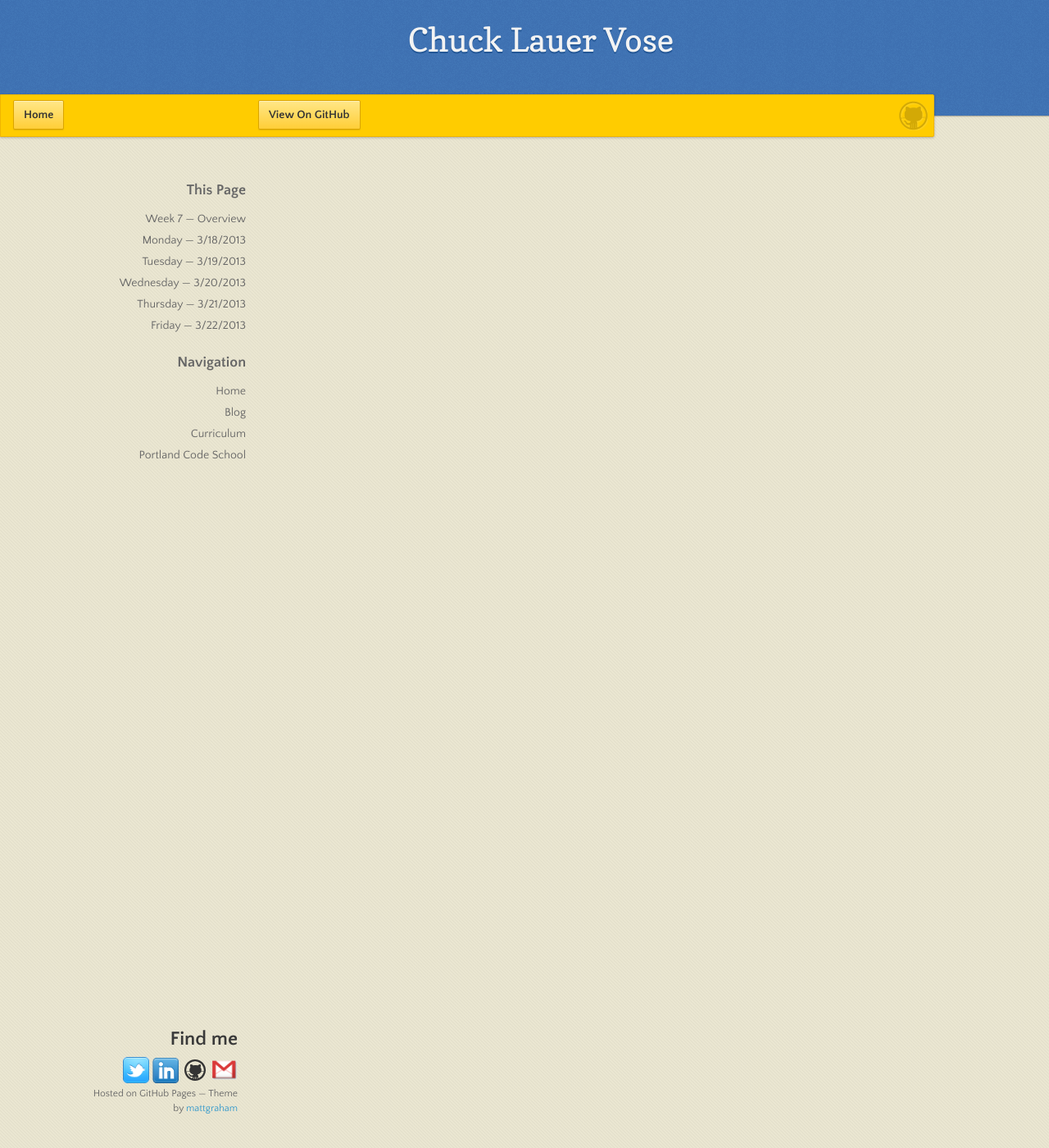
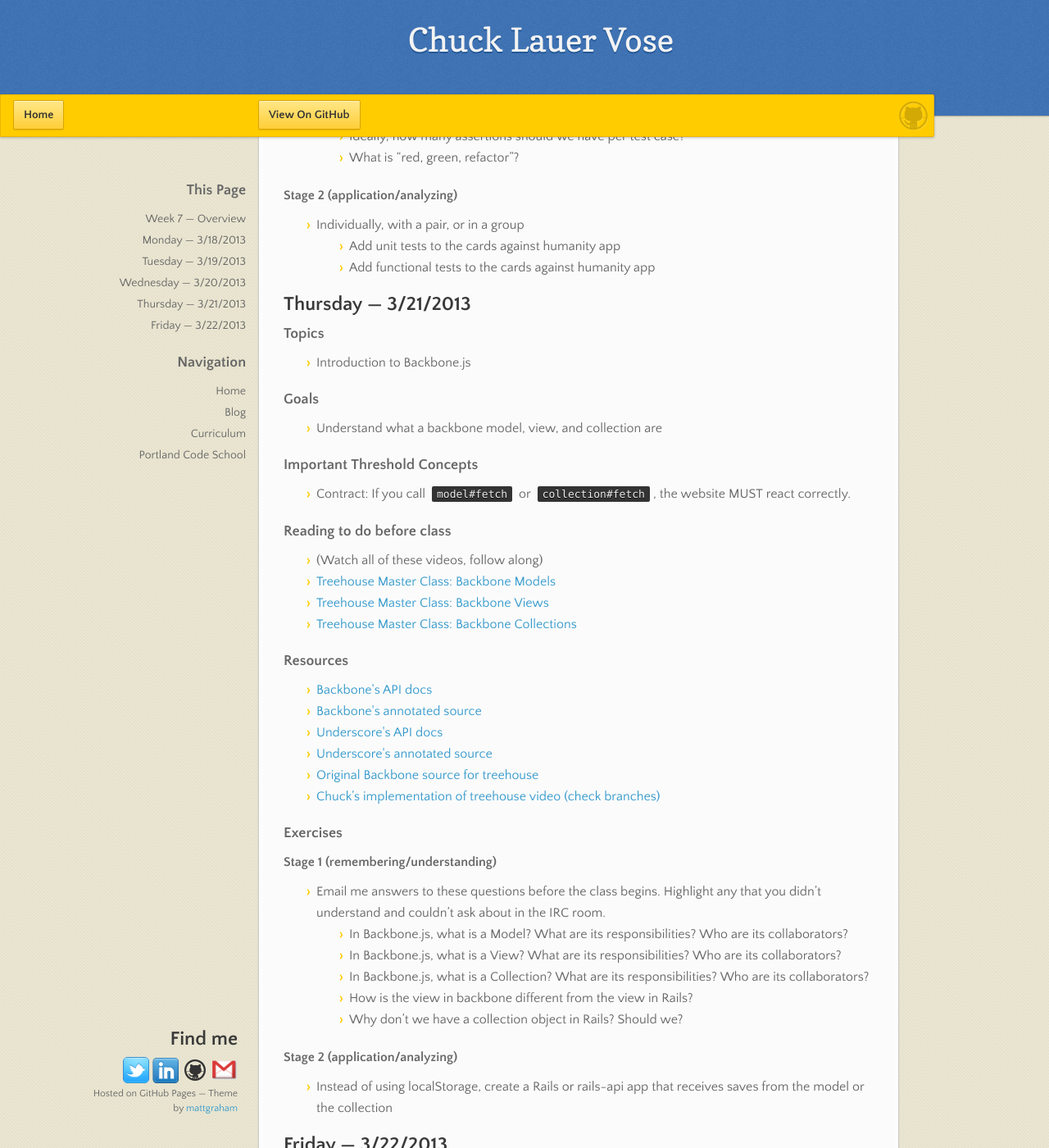
Before and after one commit to vosechu/vosechu.github.io, a Jekyll site: the page built from exercises/week7.md, in a window 1280 px wide and 1400 px high, scrolled down 4072 px. Shown: the whole window at 82% size. Built offline with Jekyll 4.4.1, drawn with Linux system fonts in a browser that asks for light colours; nearby versions of some CDN libraries; some of the changed text lies outside the part shown.

Commit message:
finish up week 7

```diff
--- a/exercises/week7.md
+++ b/exercises/week7.md
@@ -12,7 +12,18 @@
 * Call for lightning talks
 
 ### Monday comprehension questions
-*
+* What projects are good for Middleman?
+* What projects are good for Jekyll?
+* What projects are good for Sinatra?
+* What projects are good for Rails?
+* What projects are good for Wordpress/Drupal?
+* What projects are good for single page Javascript sites?
+* What is a JSON API Server?
+* What is an API Server?
+* What is a Server?
+* What does the Rails asset pipeline do?
+* What is rake?
+* What is the difference between `match` and `resources` in `config/routes.rb`
 
 ### Weekly Topics
 * Rails Practice
@@ -103,17 +114,41 @@
 
 ## Wednesday &mdash; 3/20/2013
 ### Topics
+* Testing in Rails w/Rspec
+* Factories
 
 ### Goals
+* Understand the difference between unit and functional tests in Rails
+* Understand the argument between fixtures, stubs/mocks, and factories
+* Understand test philosophies: No testing, verification tests, test first, Strict TDD
 
 ### Important Threshold Concepts
 
 ### Reading to do before class
+* [Treehouse Rails Testing](http://teamtreehouse.com/library/programming/build-a-simple-ruby-on-rails-application/writing-tests)
+* [Testing in Rails (Chapters 1,2,3,4)](http://guides.rubyonrails.org/testing.html)
+
+### Additional reading resources
+* [Rails Testing for Zombies](http://rtfz.codeschool.com/levels/1)
 
 ### Resources
+* [RSpec Rails (test/unit replacement)](https://github.com/rspec/rspec-rails)
+* [Factory_girl (fixture replacement)](https://github.com/thoughtbot/factory_girl)
 
 ### Helpful Commands
 {% highlight bash %}
+# Run test/unit style tests
+rake test
+
+# Run rspec style tests
+rake spec
+
+# Make rspec the default
+# Add this to Gemfile:
+# group :test, :development do
+#   gem "rspec-rails", "~> 2.0"
+# end
+rails generate rspec:install
 {% endhighlight %}
 
 ### Exercises
@@ -121,35 +156,57 @@
 #### Stage 1 (remembering/understanding)
 
 * Email me answers to these questions before the class begins. Highlight any that you didn't understand and couldn't ask about in the IRC room.
+  * Why do we test?
+  * How are all test files named?
+  * Where do unit tests live in Rails?
+  * What is an assertion?
+  * Ideally, how many assertions should we have per test case?
+  * What is "red, green, refactor"?
 
 #### Stage 2 (application/analyzing)
 
-#### Boss Fight (evaluation/creation)
+* Individually, with a pair, or in a group
+  * Add unit tests to the cards against humanity app
+  * Add functional tests to the cards against humanity app
 
 ## Thursday &mdash; 3/21/2013
 ### Topics
+* Introduction to Backbone.js
 
 ### Goals
+* Understand what a backbone model, view, and collection are
 
 ### Important Threshold Concepts
+* Contract: If you call `model#fetch` or `collection#fetch`, the website MUST react correctly.
 
 ### Reading to do before class
+* (Watch all of these videos, follow along)
+* [Treehouse Master Class: Backbone Models](http://teamtreehouse.com/library/html5-mobile-web-applications/html5-mobile-javascript-introduction-to-backbone-and-models)
+* [Treehouse Master Class: Backbone Views](http://teamtreehouse.com/library/html5-mobile-web-applications/html5-mobile-javascript-creating-the-form-view)
+* [Treehouse Master Class: Backbone Collections](http://teamtreehouse.com/library/html5-mobile-web-applications/html5-mobile-javascript-backbone-collections)
 
 ### Resources
-
-### Helpful Commands
-{% highlight bash %}
-{% endhighlight %}
+* [Backbone\'s API docs](http://backbonejs.org/)
+* [Backbone\'s annotated source](http://backbonejs.org/docs/backbone.html)
+* [Underscore\'s API docs](http://underscorejs.org/)
+* [Underscore\'s annotated source](http://underscorejs.org/docs/underscore.html)
+* [Original Backbone source for treehouse](http://thinkvitamin.s3.amazonaws.com/membership/code-samples/html5-masterclass-Code-After-MC07.zip)
+* [Chuck's implementation of treehouse video (check branches)](https://github.com/vosechu/treehouse_backbone_example)
 
 ### Exercises
 
 #### Stage 1 (remembering/understanding)
 
 * Email me answers to these questions before the class begins. Highlight any that you didn't understand and couldn't ask about in the IRC room.
+  * In Backbone.js, what is a Model? What are its responsibilities? Who are its collaborators?
+  * In Backbone.js, what is a View? What are its responsibilities? Who are its collaborators?
+  * In Backbone.js, what is a Collection? What are its responsibilities? Who are its collaborators?
+  * How is the view in backbone different from the view in Rails?
+  * Why don't we have a collection object in Rails? Should we?
 
 #### Stage 2 (application/analyzing)
 
-#### Boss Fight (evaluation/creation)
+* Instead of using localStorage, create a Rails or rails-api app that receives saves from the model or the collection
 
 ## Friday &mdash; 3/22/2013
 * Wrapping it all up
```
